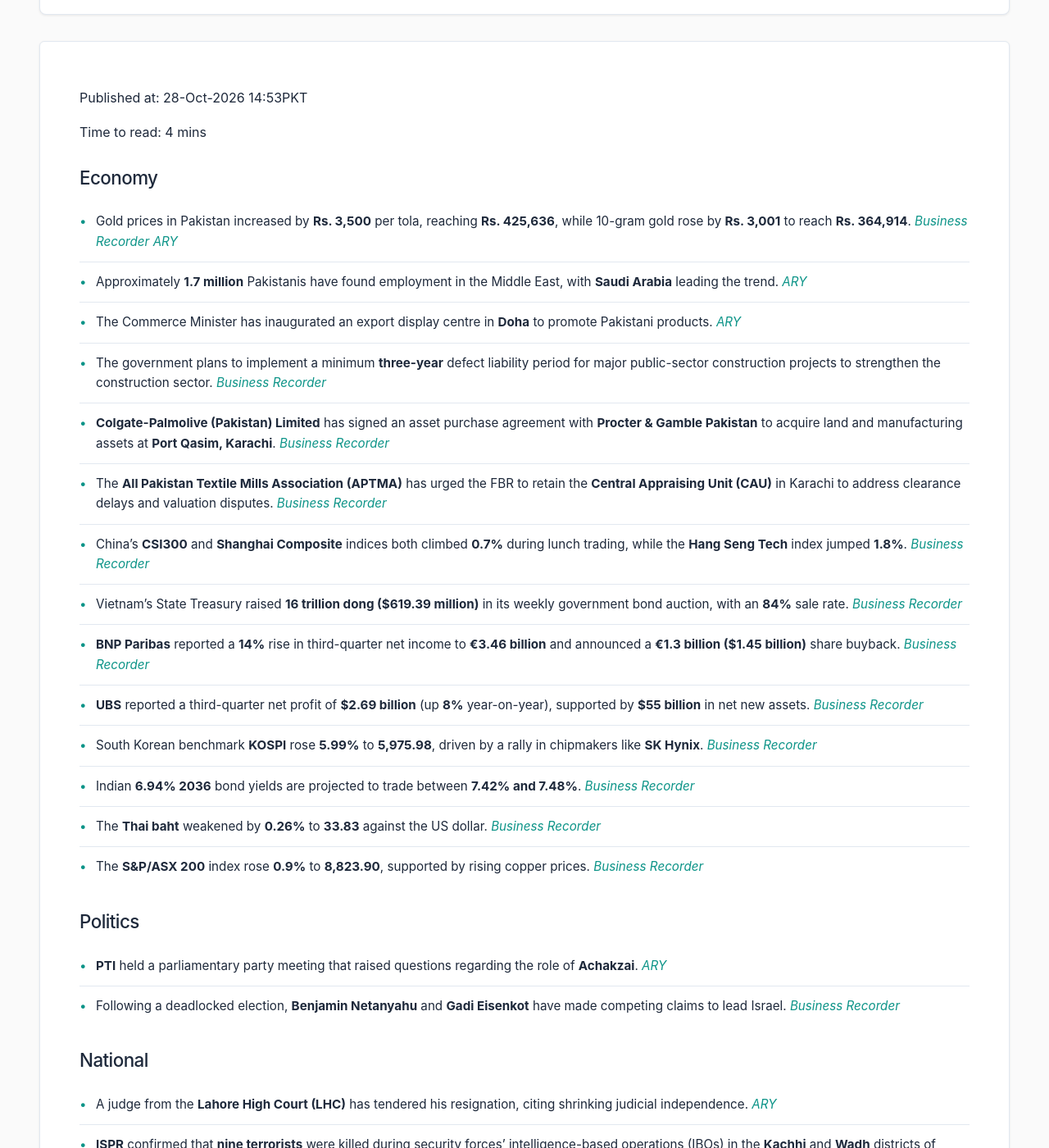
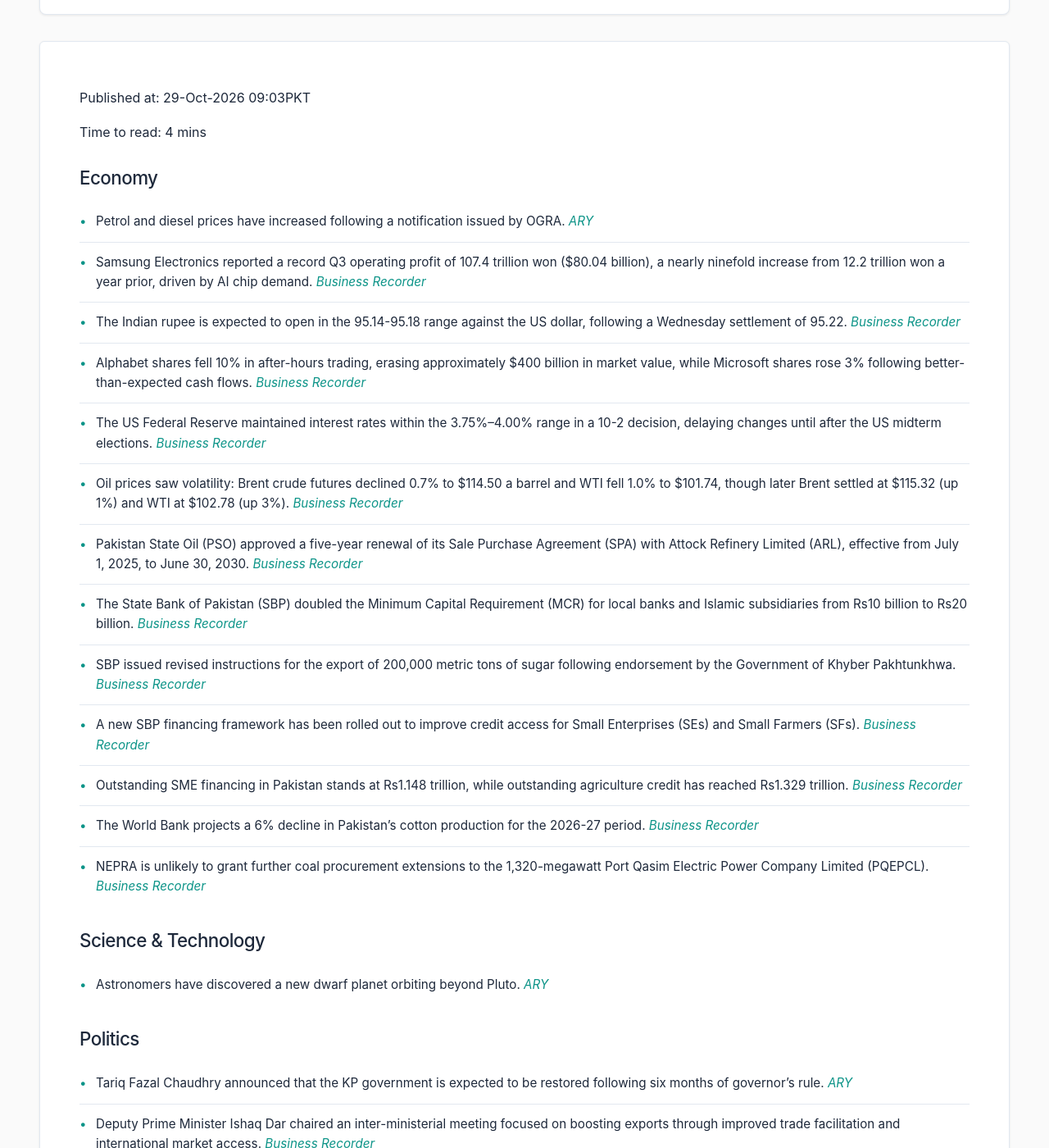
Before and after one commit to zsubzwary/news, a Jekyll site: the page built from en/index.md, in a window 1280 px wide and 1400 px high, scrolled down 209 px. Shown: the whole window at 82% size. Built offline with Jekyll 4.4.1, drawn with Linux system fonts in a browser that asks for light colours; some web fonts are replaced; comment, search, counter and statistics services are not loaded; some of the changed text lies outside the part shown.

Commit message:
DateTime; 2026-10-29T04:03:31.259Z

```diff
--- a/en/index.md
+++ b/en/index.md
@@ -4,46 +4,45 @@ title: Pakistan News Briefing
 lang: en
 ---
 
-Published at: 28-Oct-2026 14:53PKT
+Published at: 29-Oct-2026 09:03PKT
 
 Time to read: 4 mins
 
 ### Economy
-- Gold prices in Pakistan increased by **Rs. 3,500** per tola, reaching **Rs. 425,636**, while 10-gram gold rose by **Rs. 3,001** to reach **Rs. 364,914**. *[Business Recorder](https://www.brecorder.com/news/40446299/gold-price-drops-by-rs2700-per-tola-in-pakistan)* *[ARY](https://arynews.tv/gold-prices-rise-in-pakistan-as-international-rates-gain)*
-- Approximately **1.7 million** Pakistanis have found employment in the Middle East, with **Saudi Arabia** leading the trend. *[ARY](https://arynews.tv/saudi-arabia-leads-as-1-7-mln-pakistanis-find-jobs-in-middle-east)*
-- The Commerce Minister has inaugurated an export display centre in **Doha** to promote Pakistani products. *[ARY](https://arynews.tv/commerce-minister-inaugurates-export-display-centre-in-doha-to-promote-pakistani-products)*
-- The government plans to implement a minimum **three-year** defect liability period for major public-sector construction projects to strengthen the construction sector. *[Business Recorder](https://www.brecorder.com/news/40446307/government-plans-minimum-three-year-defect-liability-period-for-major-projects)*
-- **Colgate-Palmolive (Pakistan) Limited** has signed an asset purchase agreement with **Procter & Gamble Pakistan** to acquire land and manufacturing assets at **Port Qasim, Karachi**. *[Business Recorder](https://www.brecorder.com/news/40446306/colgate-palmolive-pakistan-to-acquire-pampgs-port-qasim-assets)*
-- The **All Pakistan Textile Mills Association (APTMA)** has urged the FBR to retain the **Central Appraising Unit (CAU)** in Karachi to address clearance delays and valuation disputes. *[Business Recorder](https://www.brecorder.com/news/40446303/aptma-urges-fbr-to-retain-karachis-cau-amid-clearance-delays)*
-- China's **CSI300** and **Shanghai Composite** indices both climbed **0.7%** during lunch trading, while the **Hang Seng Tech** index jumped **1.8%**. *[Business Recorder](https://www.brecorder.com/news/40446302/china-stocks-rebound-on-tech-rally-tracking-asian-markets)*
-- Vietnam's State Treasury raised **16 trillion dong ($619.39 million)** in its weekly government bond auction, with an **84%** sale rate. *[Business Recorder](https://www.brecorder.com/news/40446298/vietnam-raises-619-million-in-government-bond-auction-bourse-filing-says)*
-- **BNP Paribas** reported a **14%** rise in third-quarter net income to **€3.46 billion** and announced a **€1.3 billion ($1.45 billion)** share buyback. *[Business Recorder](https://www.brecorder.com/news/40446297/bnp-paribas-beats-q3-profit-forecast-unveils-eur13-billion-share-buyback)*
-- **UBS** reported a third-quarter net profit of **$2.69 billion** (up **8%** year-on-year), supported by **$55 billion** in net new assets. *[Business Recorder](https://www.brecorder.com/news/40446296/ubs-meets-expectations-with-2.7-billion-q3-profit)*
-- South Korean benchmark **KOSPI** rose **5.99%** to **5,975.98**, driven by a rally in chipmakers like **SK Hynix**. *[Business Recorder](https://www.brecorder.com/news/40446292/south-korean-shares-rally-6-as-sk-hynix-beats-forecasts)*
-- Indian **6.94% 2036** bond yields are projected to trade between **7.42% and 7.48%**. *[Business Recorder](https://www.brecorder.com/news/40446291/india-bonds-may-open-steady-after-relief-rally-from-near-750-levels)*
-- The **Thai baht** weakened by **0.26%** to **33.83** against the US dollar. *[Business Recorder](https://www.brecorder.com/news/40446290/thai-bahtus-dollar-weaker-on-wednesday)*
-- The **S&P/ASX 200** index rose **0.9%** to **8,823.90**, supported by rising copper prices. *[Business Recorder](https://www.brecorder.com/news/40446289/miners-lift-australian-shares-ahead-of-inflation-data)*
+- Petrol and diesel prices have increased following a notification issued by OGRA. *[ARY](https://arynews.tv/petrol-diesel-prices-increased-as-ogra-issues-notification)*
+- Samsung Electronics reported a record Q3 operating profit of 107.4 trillion won ($80.04 billion), a nearly ninefold increase from 12.2 trillion won a year prior, driven by AI chip demand. *[Business Recorder](https://www.brecorder.com/news/40446462/samsung-posts-record-profit-in-q3-on-ai-chip-boom)*
+- The Indian rupee is expected to open in the 95.14-95.18 range against the US dollar, following a Wednesday settlement of 95.22. *[Business Recorder](https://www.brecorder.com/news/40446461/indian-rupee-eyes-mild-relief-with-asian-peers-buoyed-by-modestly-dovish-fed)*
+- Alphabet shares fell 10% in after-hours trading, erasing approximately $400 billion in market value, while Microsoft shares rose 3% following better-than-expected cash flows. *[Business Recorder](https://www.brecorder.com/news/40446458/asian-shares-fall-as-alphabet-earnings-miss-drags-wall-st-futures-lower)*
+- The US Federal Reserve maintained interest rates within the 3.75%–4.00% range in a 10-2 decision, delaying changes until after the US midterm elections. *[Business Recorder](https://www.brecorder.com/news/40446433/fed-leaves-rates-unchanged)*
+- Oil prices saw volatility: Brent crude futures declined 0.7% to $114.50 a barrel and WTI fell 1.0% to $101.74, though later Brent settled at $115.32 (up 1%) and WTI at $102.78 (up 3%). *[Business Recorder](https://www.brecorder.com/news/40446456/oil-prices-fall-as-peace-hopes-offset-fears-of-growing-middle-east-conflict)*
+- Pakistan State Oil (PSO) approved a five-year renewal of its Sale Purchase Agreement (SPA) with Attock Refinery Limited (ARL), effective from July 1, 2025, to June 30, 2030. *[Business Recorder](https://www.brecorder.com/news/40446430/pso-board-approves-renewal-of-spa-with-arl-for-5-years)*
+- The State Bank of Pakistan (SBP) doubled the Minimum Capital Requirement (MCR) for local banks and Islamic subsidiaries from Rs10 billion to Rs20 billion. *[Business Recorder](https://www.brecorder.com/news/40446432/sbp-doubles-mcr-for-banks)*
+- SBP issued revised instructions for the export of 200,000 metric tons of sugar following endorsement by the Government of Khyber Pakhtunkhwa. *[Business Recorder](https://www.brecorder.com/news/40446435/sbp-revises-instructions-on-sugar-export)*
+- A new SBP financing framework has been rolled out to improve credit access for Small Enterprises (SEs) and Small Farmers (SFs). *[Business Recorder](https://www.brecorder.com/news/40446436/sbp-rolls-out-financing-framework-for-ses-and-sfs)*
+- Outstanding SME financing in Pakistan stands at Rs1.148 trillion, while outstanding agriculture credit has reached Rs1.329 trillion. *[Business Recorder](https://www.brecorder.com/news/40446437/sme-agri-financing-aurangzeb-urges-faster-loan-disbursements)*
+- The World Bank projects a 6% decline in Pakistan's cotton production for the 2026-27 period. *[Business Recorder](https://www.brecorder.com/news/40446438/world-bank-projects-6pc-fall-in-cotton-output)*
+- NEPRA is unlikely to grant further coal procurement extensions to the 1,320-megawatt Port Qasim Electric Power Company Limited (PQEPCL). *[Business Recorder](https://www.brecorder.com/news/40446431/coal-procurement-nepra-unlikely-to-grant-another-extension-to-pqepcl)*
+
+### Science & Technology
+- Astronomers have discovered a new dwarf planet orbiting beyond Pluto. *[ARY](https://arynews.tv/new-dwarf-planet-discovered-orbiting-beyond-pluto)*
 
 ### Politics
-- **PTI** held a parliamentary party meeting that raised questions regarding the role of **Achakzai**. *[ARY](https://arynews.tv/pti-parliamentary-party-meeting-raises-questions-over-achakzais-role)*
-- Following a deadlocked election, **Benjamin Netanyahu** and **Gadi Eisenkot** have made competing claims to lead Israel. *[Business Recorder](https://www.brecorder.com/news/40446295/netanyahu-eisenkot-stake-rival-claims-to-lead-israel-after-deadlocked-vote)*
+- Tariq Fazal Chaudhry announced that the KP government is expected to be restored following six months of governor's rule. *[ARY](https://arynews.tv/kp-government-to-be-restored-after-six-months-of-governors-rule-tariq-fazal-chaudhry)*
+- Deputy Prime Minister Ishaq Dar chaired an inter-ministerial meeting focused on boosting exports through improved trade facilitation and international market access. *[Business Recorder](https://www.brecorder.com/news/40446439/dar-reaffirms-commitment-to-boost-exports)*
+- Ishaq Dar held discussions with Oman's Foreign Minister, Sayyid Badr bin Hamad bin Hamood Al Busaidi, regarding cooperation in trade, investment, and energy. *[Business Recorder](https://www.brecorder.com/news/40446440/dar-omani-fm-discuss-trade-energy)*
+- Ahsan Iqbal highlighted the Bano Shaheen platform as a tool for youth to transition from identifying problems to implementing solutions. *[ARY](https://arynews.tv/bano-shaheen-provides-a-platform-for-youth-to-move-from-identifying-problems-to-finding-solutions-ahsan-iqbal)*
 
 ### National
-- A judge from the **Lahore High Court (LHC)** has tendered his resignation, citing shrinking judicial independence. *[ARY](https://arynews.tv/citing-shrinking-judicial-independence-lhc-judge-tenders-resignation)*
-- **ISPR** confirmed that **nine terrorists** were killed during security forces' intelligence-based operations (IBOs) in the **Kachhi** and **Wadh** districts of Balochistan. *[ARY](https://arynews.tv/nine-terrorists-killed-in-security-forces-ibos-in-kachhi-and-wadh-districts-of-balochistan-ispr)*
-- Pakistan has barred carriers from **Taiwan** from entering its airspace in adherence to the **One-China policy**. *[Business Recorder](https://www.brecorder.com/news/40446308/one-china-policy-pakistan-bars-taiwan-carriers-from-airspace-report)*
-- The **Pakistan Embassy in Washington, D.C.**, observed **Kashmir Black Day** to reaffirm support for the Kashmiri people's right to self-determination. *[Business Recorder](https://www.brecorder.com/news/40446301/pakistan-embassy-observes-kashmir-black-day-reaffirms-unwavering-support-for-kashmiris-right-to-self-determination)*
+- Eight people were killed and five others injured after an ambulance caught fire in Tharparkar. *[ARY](https://arynews.tv/eight-killed-five-injured-as-ambulance-catches-fire-in-tharparkar)*
+- The Punjab government has invited applications for the issuance of agricultural medicine shop licences. *[ARY](https://arynews.tv/punjab-invites-applications-for-agricultural-medicine-shop-licences)*
+- Noreen Niazi, sister of the PTI founder, has been shifted to Punjab Cardiology for treatment. *[ARY](https://arynews.tv/pti-founders-sister-noreen-niazi-shifted-to-punjab-cardiology)*
 
 ### International
-- **China** has stated it is taking an apology from **Mbappe** "seriously." *[ARY](https://arynews.tv/china-says-takes-mbappe-apology-seriously)*
-- A toddler was killed by stray dogs in **Egypt**, leading to an official investigation and public outrage. *[ARY](https://arynews.tv/stray-dogs-maul-toddler-to-death-in-egypt-sparking-outrage-and-investigation)*
-- The Foreign Ministers of **Egypt** and **Saudi Arabia** held discussions via telephone regarding the containment of regional crises. *[Business Recorder](https://www.brecorder.com/news/40446300/egypt-saudi-foreign-ministers-discussed-containing-regional-crisis)*
-- US Defence Secretary **Pete Hegseth** announced that the US is working on a defence cooperation framework with **ASEAN** countries. *[Business Recorder](https://www.brecorder.com/news/40446294/us-and-asean-working-on-defence-cooperation-deal-says-hegseth)*
-
-### Weather
-- **Cyclone Arnab** has stalled near India's east coast, prompting the evacuation of more than **180,000 people** in **Andhra Pradesh** and **Odisha**. *[Business Recorder](https://www.brecorder.com/news/40446293/cyclone-arnab-stalls-close-to-indias-east-coast)*
+- Kuwait reported 621 cases of fraud and scams during the third quarter. *[ARY](https://arynews.tv/kuwait-reports-621-fraud-and-scam-cases-in-third-quarter)*
+- Qatar has presented Iran with a new draft deal intended to end the ongoing war. *[ARY](https://arynews.tv/qatar-presents-iran-with-new-draft-deal-to-end-the-war)*
+- Haiti’s electoral council has postponed its first presidential election in ten years to July 18, 2027. *[Business Recorder](https://www.brecorder.com/news/40446460/haiti-postpones-first-presidential-election-in-a-decade-to-july-2027)*
+- Iran has warned of "devastating" economic consequences should any Israeli-led attacks occur. *[Business Recorder](https://www.brecorder.com/news/40446428/iran-warns-of-devastating-economic-fallout-from-any-israeli-attack)*
 
 ### Sports
-- A Japanese football official has resigned following a dispute regarding the **World Cup**. *[ARY](https://arynews.tv/japan-football-official-quits-over-world-cup-row)*
-- Three-time Grand Slam champion **Stan Wawrinka** concluded his professional career following a **7-5 7-6(2)** defeat to **Jiri Lehecka** at the Swiss Indoors in Basel. *[Business Recorder](https://www.brecorder.com/news/40446304/wawrinka-brings-career-to-a-close-with-defeat-in-basel)*
-- **Barcelona** has been fined **€602 ($672)** by the Spanish FA following a complaint by **Atletico Madrid** regarding the pursuit of striker **Julian Alvarez**. *[Business Recorder](https://www.brecorder.com/news/40446305/barcelona-handed-eur602-fine-over-alvarez-approach)*
+- Australian cricketer Steve Smith has been cleared of a serious neck injury (cervical facet joint) and is expected to play in the first Test against New Zealand in Perth this December. *[Business Recorder](https://www.brecorder.com/news/40446463/australias-smith-cleared-of-serious-neck-injury-set-to-play-in-first-nz-test)*
+- Basketball star Caitlin Clark's recent activities away from the sport have garnered fan attention. *[ARY](https://arynews.tv/caitlin-clarks-latest-move-away-from-basketball-impresses-fans)*
```
